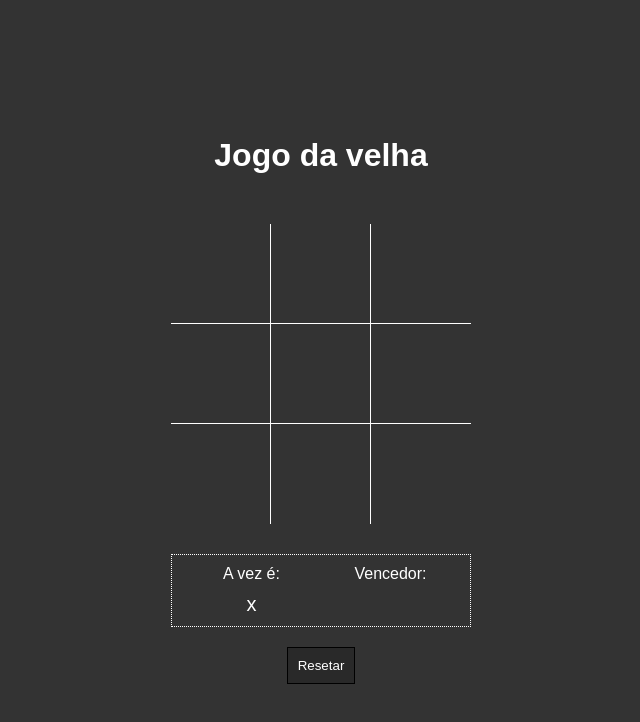
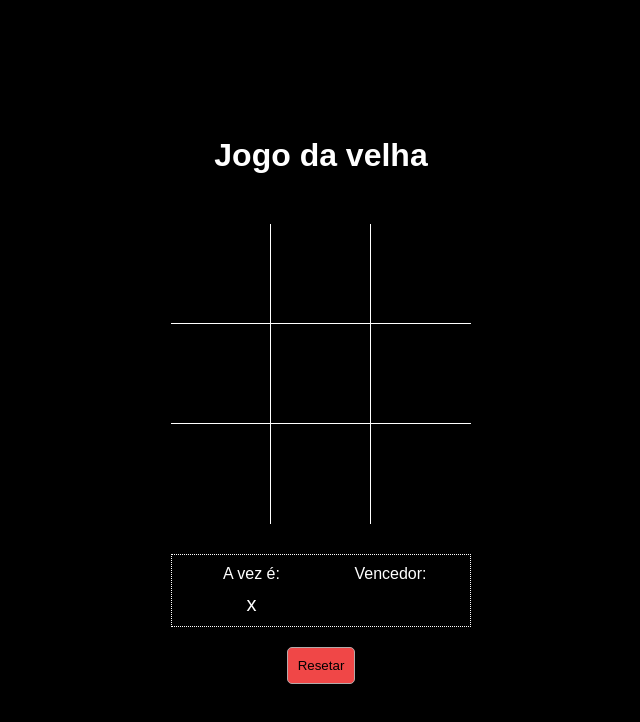
Before and after one commit to brunohbr/b7web_7desafios_javascrip, a plain HTML site: page Projeto4/index.html in a window 1280 px wide. Shown: the whole page, without its empty margins (319-959 px from the left). Drawn offline with Linux system fonts and the light colour scheme.

Commit message:
Projeto 4 adicionado noco estilo

```diff
--- a/Projeto4/style.css
+++ b/Projeto4/style.css
@@ -10,7 +10,7 @@ body {
     justify-content: center;
     align-items: center;
     flex-direction: column;
-    background-color: #333;
+    background-color: rgb(0, 0, 0);
     font-family: Arial, Helvetica, sans-serif;
 }
 
@@ -33,11 +33,11 @@ h1 {
     align-items: center;
     font-size: 60px;
     font-weight: bold;
-    color: #FFF;
+    color: rgb(240, 71, 71);
     cursor: pointer;
 }
 .item:hover {
-    background-color: rgba(0, 0, 0, 0.1);
+    background-color: rgba(187, 184, 184, 0.1);
 }
 
 .item.t {
@@ -75,9 +75,14 @@ h1 {
 }
 
 .reset {
-    border: 1px solid #000;
-    background-color: rgba(0, 0, 0, 0.2);
-    color: #FFF;
+    border: 1px solid rgb(180, 170, 170);
+    border-radius: 5px;
+    background-color: rgb(240, 71, 71);
+    color: rgb(0, 0, 0);
     padding: 10px;
     margin-top: 20px;
 }
+.reset:active{
+    transform: scale(0.95);
+
+}
```
